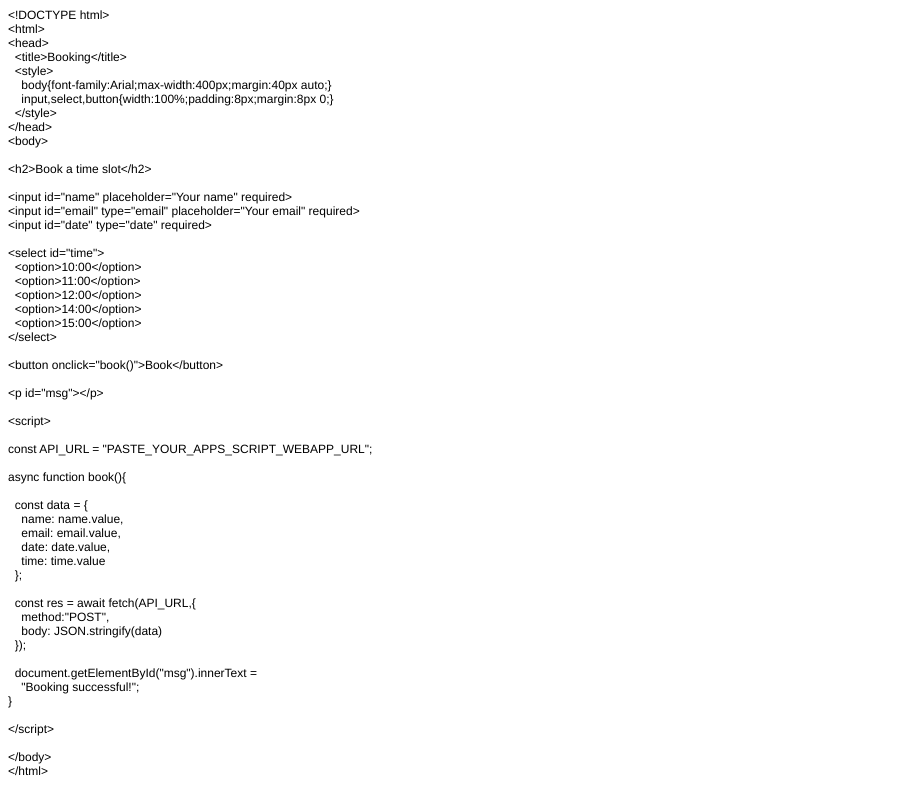
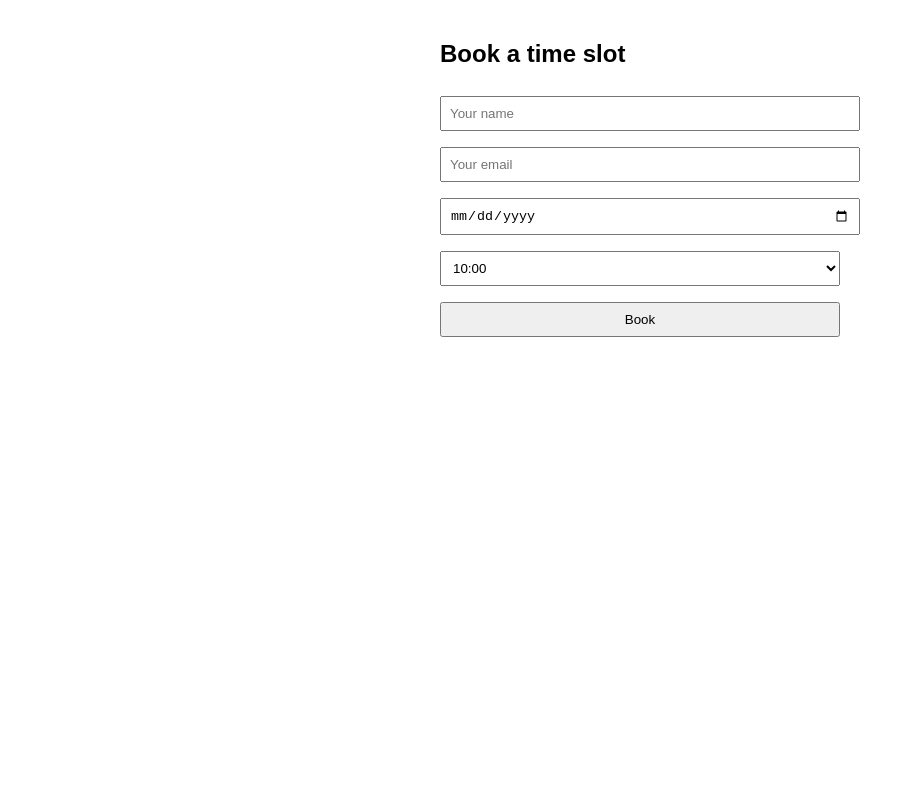
Before and after one commit to Rohan1708-rout/Gym-, a plain HTML site: page index.html in a window 1280 px wide. Shown: the whole page, without its empty margins (0-915 px from the left). Drawn offline with Linux system fonts and the light colour scheme.

Commit message:
Update index.html

```diff
--- a/index.html
+++ b/index.html
@@ -1,71 +1,55 @@
-<!DOCTYPE html PUBLIC "-//W3C//DTD HTML 4.01//EN" "http://www.w3.org/TR/html4/strict.dtd">
+<!DOCTYPE html>
 <html>
 <head>
-  <meta http-equiv="Content-Type" content="text/html; charset=utf-8">
-  <meta http-equiv="Content-Style-Type" content="text/css">
-  <title></title>
-  <meta name="Generator" content="Cocoa HTML Writer">
-  <meta name="CocoaVersion" content="2575.5">
-  <style type="text/css">
-    p.p1 {margin: 0.0px 0.0px 0.0px 0.0px; font: 12.0px Helvetica}
-    p.p2 {margin: 0.0px 0.0px 0.0px 0.0px; font: 12.0px Helvetica; min-height: 14.0px}
+  <title>Booking</title>
+  <style>
+    body{font-family:Arial;max-width:400px;margin:40px auto;}
+    input,select,button{width:100%;padding:8px;margin:8px 0;}
   </style>
 </head>
 <body>
-<p class="p1">&lt;!DOCTYPE html&gt;</p>
-<p class="p1">&lt;html&gt;</p>
-<p class="p1">&lt;head&gt;</p>
-<p class="p1"><span class="Apple-converted-space">  </span>&lt;title&gt;Booking&lt;/title&gt;</p>
-<p class="p1"><span class="Apple-converted-space">  </span>&lt;style&gt;</p>
-<p class="p1"><span class="Apple-converted-space">    </span>body{font-family:Arial;max-width:400px;margin:40px auto;}</p>
-<p class="p1"><span class="Apple-converted-space">    </span>input,select,button{width:100%;padding:8px;margin:8px 0;}</p>
-<p class="p1"><span class="Apple-converted-space">  </span>&lt;/style&gt;</p>
-<p class="p1">&lt;/head&gt;</p>
-<p class="p1">&lt;body&gt;</p>
-<p class="p2"><br></p>
-<p class="p1">&lt;h2&gt;Book a time slot&lt;/h2&gt;</p>
-<p class="p2"><br></p>
-<p class="p1">&lt;input id="name" placeholder="Your name" required&gt;</p>
-<p class="p1">&lt;input id="email" type="email" placeholder="Your email" required&gt;</p>
-<p class="p1">&lt;input id="date" type="date" required&gt;</p>
-<p class="p2"><br></p>
-<p class="p1">&lt;select id="time"&gt;</p>
-<p class="p1"><span class="Apple-converted-space">  </span>&lt;option&gt;10:00&lt;/option&gt;</p>
-<p class="p1"><span class="Apple-converted-space">  </span>&lt;option&gt;11:00&lt;/option&gt;</p>
-<p class="p1"><span class="Apple-converted-space">  </span>&lt;option&gt;12:00&lt;/option&gt;</p>
-<p class="p1"><span class="Apple-converted-space">  </span>&lt;option&gt;14:00&lt;/option&gt;</p>
-<p class="p1"><span class="Apple-converted-space">  </span>&lt;option&gt;15:00&lt;/option&gt;</p>
-<p class="p1">&lt;/select&gt;</p>
-<p class="p2"><br></p>
-<p class="p1">&lt;button onclick="book()"&gt;Book&lt;/button&gt;</p>
-<p class="p2"><br></p>
-<p class="p1">&lt;p id="msg"&gt;&lt;/p&gt;</p>
-<p class="p2"><br></p>
-<p class="p1">&lt;script&gt;</p>
-<p class="p2"><br></p>
-<p class="p1">const API_URL = "PASTE_YOUR_APPS_SCRIPT_WEBAPP_URL";</p>
-<p class="p2"><br></p>
-<p class="p1">async function book(){</p>
-<p class="p2"><br></p>
-<p class="p1"><span class="Apple-converted-space">  </span>const data = {</p>
-<p class="p1"><span class="Apple-converted-space">    </span>name: name.value,</p>
-<p class="p1"><span class="Apple-converted-space">    </span>email: email.value,</p>
-<p class="p1"><span class="Apple-converted-space">    </span>date: date.value,</p>
-<p class="p1"><span class="Apple-converted-space">    </span>time: time.value</p>
-<p class="p1"><span class="Apple-converted-space">  </span>};</p>
-<p class="p2"><br></p>
-<p class="p1"><span class="Apple-converted-space">  </span>const res = await fetch(API_URL,{</p>
-<p class="p1"><span class="Apple-converted-space">    </span>method:"POST",</p>
-<p class="p1"><span class="Apple-converted-space">    </span>body: JSON.stringify(data)</p>
-<p class="p1"><span class="Apple-converted-space">  </span>});</p>
-<p class="p2"><br></p>
-<p class="p1"><span class="Apple-converted-space">  </span>document.getElementById("msg").innerText =</p>
-<p class="p1"><span class="Apple-converted-space">    </span>"Booking successful!";</p>
-<p class="p1">}</p>
-<p class="p2"><br></p>
-<p class="p1">&lt;/script&gt;</p>
-<p class="p2"><br></p>
-<p class="p1">&lt;/body&gt;</p>
-<p class="p1">&lt;/html&gt;</p>
+
+<h2>Book a time slot</h2>
+
+<input id="name" placeholder="Your name" required>
+<input id="email" type="email" placeholder="Your email" required>
+<input id="date" type="date" required>
+
+<select id="time">
+  <option>10:00</option>
+  <option>11:00</option>
+  <option>12:00</option>
+  <option>14:00</option>
+  <option>15:00</option>
+</select>
+
+<button onclick="book()">Book</button>
+
+<p id="msg"></p>
+
+<script>
+
+const API_URL = "PASTE_YOUR_APPS_SCRIPT_WEBAPP_URL";
+
+async function book(){
+
+  const data = {
+    name: name.value,
+    email: email.value,
+    date: date.value,
+    time: time.value
+  };
+
+  const res = await fetch(API_URL,{
+    method:"POST",
+    body: JSON.stringify(data)
+  });
+
+  document.getElementById("msg").innerText =
+    "Booking successful!";
+}
+
+</script>
+
 </body>
 </html>
```
